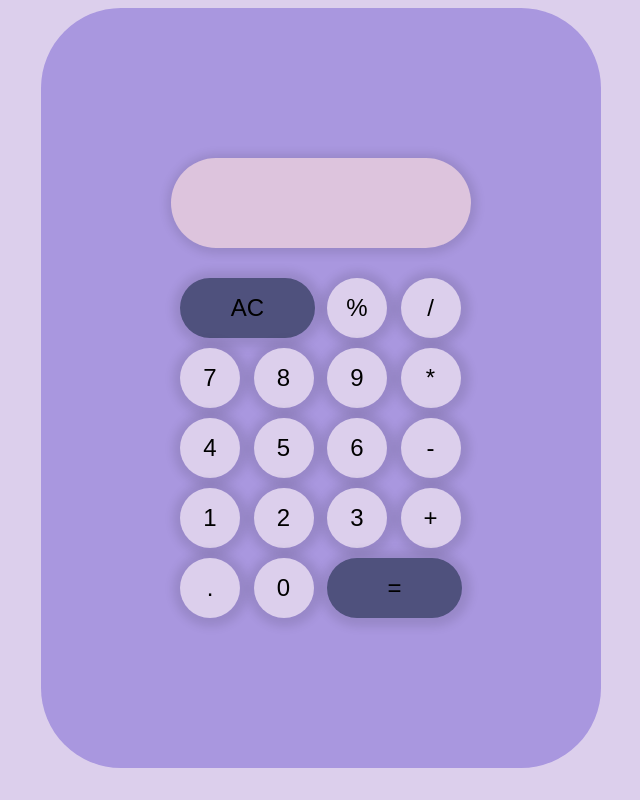
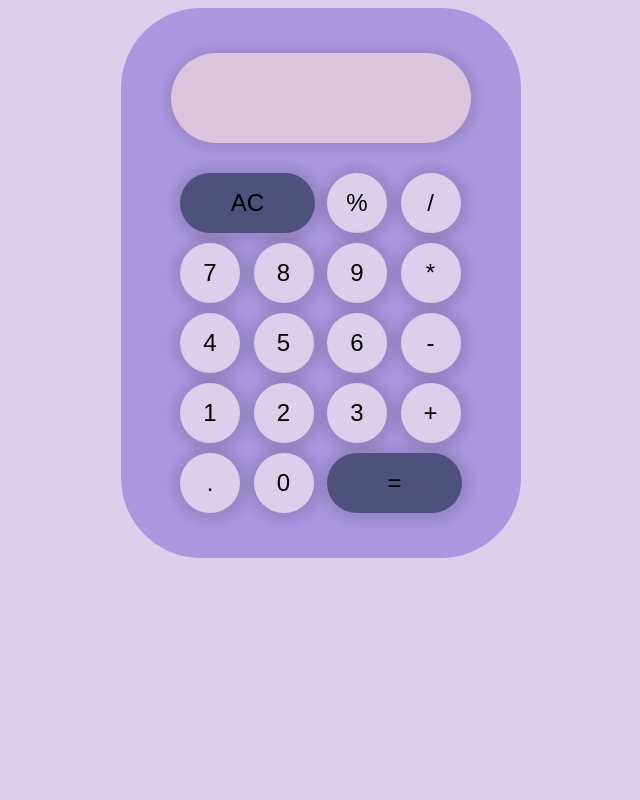
Before and after one commit to JoeAndyC/calculadora, a plain HTML site: page index.html in a window 1280 px wide. Shown: the whole page, without its empty margins (319-959 px from the left). Drawn offline with Linux system fonts and the light colour scheme.

Commit message:
Cambio en las unidades de medida para el alto y el ancho del cuerpo

```diff
--- a/style/style.css
+++ b/style/style.css
@@ -14,8 +14,8 @@ body {
     justify-content: center;
     align-items: center;
     background-color: #A997DF;
-    width: 70vh;
-    height: 95vh;
+    width: 400px;
+    height: 550px;
     border-radius: 10vh;
 
 }
@@ -25,7 +25,7 @@ body {
     height: 90px;
     background-color: #DDC4DD;
     margin-bottom: 30px;
-    border-radius: 10vh;
+    border-radius: 150px;
     box-shadow: 1px 1px 10px 5px rgba(0, 0, 0, 0.1) ;
 
 }
```
